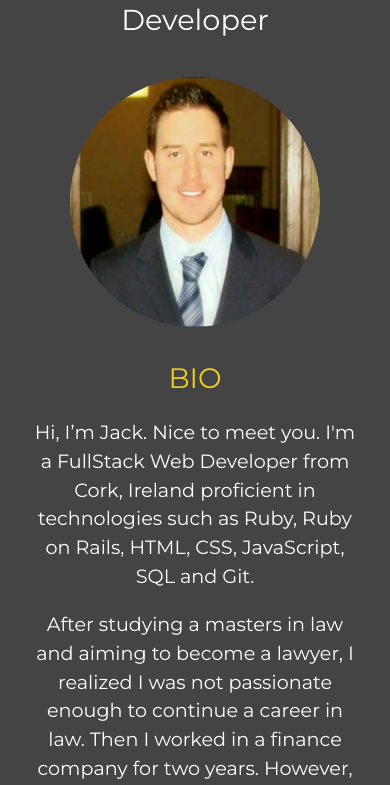
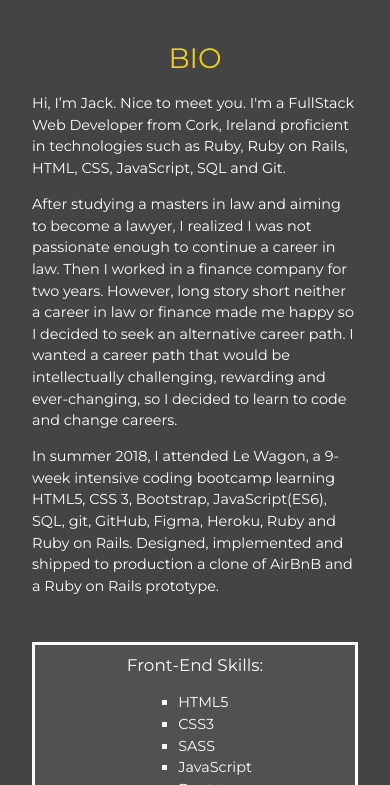
Before and after one commit to jackjoconnor/Porfolio-Website, a website: page dist/about.html in a window 390 px wide. Shown: the part 192-977 px from the top of the page. Drawn offline with Linux system fonts and the light colour scheme.

Commit message:
Removed protrait picture. Changed media queries for  unordered list (centered) to make it responsive on the about page.e

```diff
--- a/scss/_menu.scss
+++ b/scss/_menu.scss
@@ -90,15 +90,15 @@
             transform: translate3d(0, 0, 0);
         }
 
-        .portrait {
-            width: 250px;
-            height: 250px;
-            background: url("../img/portrait.png");
-            background-size: cover;
-            border-radius: 50%;
-            // border: solid 3px $secondary-color;
+        // .portrait {
+        //     width: 250px;
+        //     height: 250px;
+        //     background: url("../img/portrait.png");
+        //     background-size: cover;
+        //     border-radius: 50%;
+        //     // border: solid 3px $secondary-color;
 
-        }
+        // }
     }
 
     .nav-item {
--- a/scss/_mobile.scss
+++ b/scss/_mobile.scss
@@ -1,5 +1,26 @@
 // Widescreens
 @include mediaXl {
+
+    .about-info {
+
+        p {
+            font-size: 1.2rem;
+            text-align: left;
+        }
+
+        .job {
+            font-size: 1.2rem;
+            text-align: center;
+
+            ul {
+                list-style-type: square;
+                display: inline-block;
+                text-align: left;
+            }
+        }
+
+    }
+
     .projects {
         grid-template-columns: repeat(4, 1fr);
     }
@@ -7,6 +28,27 @@
 
 // Desktops and Laptops
 @include mediaLg {
+
+    .about-info {
+
+        p {
+            font-size: 1.1rem;
+            text-align: left;
+        }
+
+        .job {
+            font-size: 1rem;
+            text-align: center;
+
+            ul {
+                list-style-type: square;
+                display: inline-block;
+                text-align: left;
+            }
+        }
+
+    }
+
     .projects {
         grid-template-columns: repeat(3, 1fr);
     }
@@ -45,22 +87,39 @@
         height: 25vh;
         transform: translate3d(100%, 0, 0);
 
-        .portrait {
-            background: url("../img/portrait_small.jpg");
-            width: 150px;
-            height: 150px;
-        }
+        // .portrait {
+        //     background: url("../img/portrait_small.jpg");
+        //     width: 150px;
+        //     height: 150px;
+        // }
     }
 
     .about-info {
         grid-template-areas:
-            "bioimage"
+            "bio"
             "bio"
             "job1"
             "job2"
             "job3";
 
         grid-template-columns: 1fr;
+
+        p {
+            font-size: 1.1rem;
+            text-align: left;
+        }
+
+        .job {
+            font-size: 1.0rem;
+            text-align: center;
+
+            ul {
+                list-style-type: square;
+                display: inline-block;
+                text-align: left;
+            }
+        }
+
     }
 
     .projects {
@@ -79,9 +138,38 @@
 
         .lg-heading {
             margin-top: 1rem;
-            font-size: 5rem;
+            font-size: 2.5rem;
         }
     }
+
+    .about-info {
+        grid-template-areas:
+            "bio"
+            "bio"
+            "job1"
+            "job2"
+            "job3";
+
+        grid-template-columns: 1fr;
+
+        p {
+            font-size: 0.9rem;
+            text-align: left;
+        }
+
+        .job {
+            font-size: 0.9rem;
+            text-align: center;
+
+            ul {
+                list-style-type: square;
+                display: inline-block;
+                text-align: left;
+            }
+        }
+
+    }
+
 
     .projects {
         grid-template-columns: 1fr;
--- a/scss/main.scss
+++ b/scss/main.scss
@@ -97,16 +97,16 @@ main {
     grid-gap: 30px;
     // visual representation of what we want to display
     grid-template-areas:
-        "bioimage bio bio"
+        "bio bio bio"
         "job1 job2 job3";
     grid-template-columns: repeat(3, 1fr);
 
-    .bio-image {
-        grid-area: bioimage;
-        margin: auto;
-        border-radius: 50%;
-        // border: $secondary-color 3px solid;
-    }
+    // .bio-image {
+    //     grid-area: bioimage;
+    //     margin: auto;
+    //     border-radius: 50%;
+    //     // border: $secondary-color 3px solid;
+    // }
 
     .bio {
         grid-area: bio;
```
Also changed, not shown: dist/about.html, dist/css/main.css.
